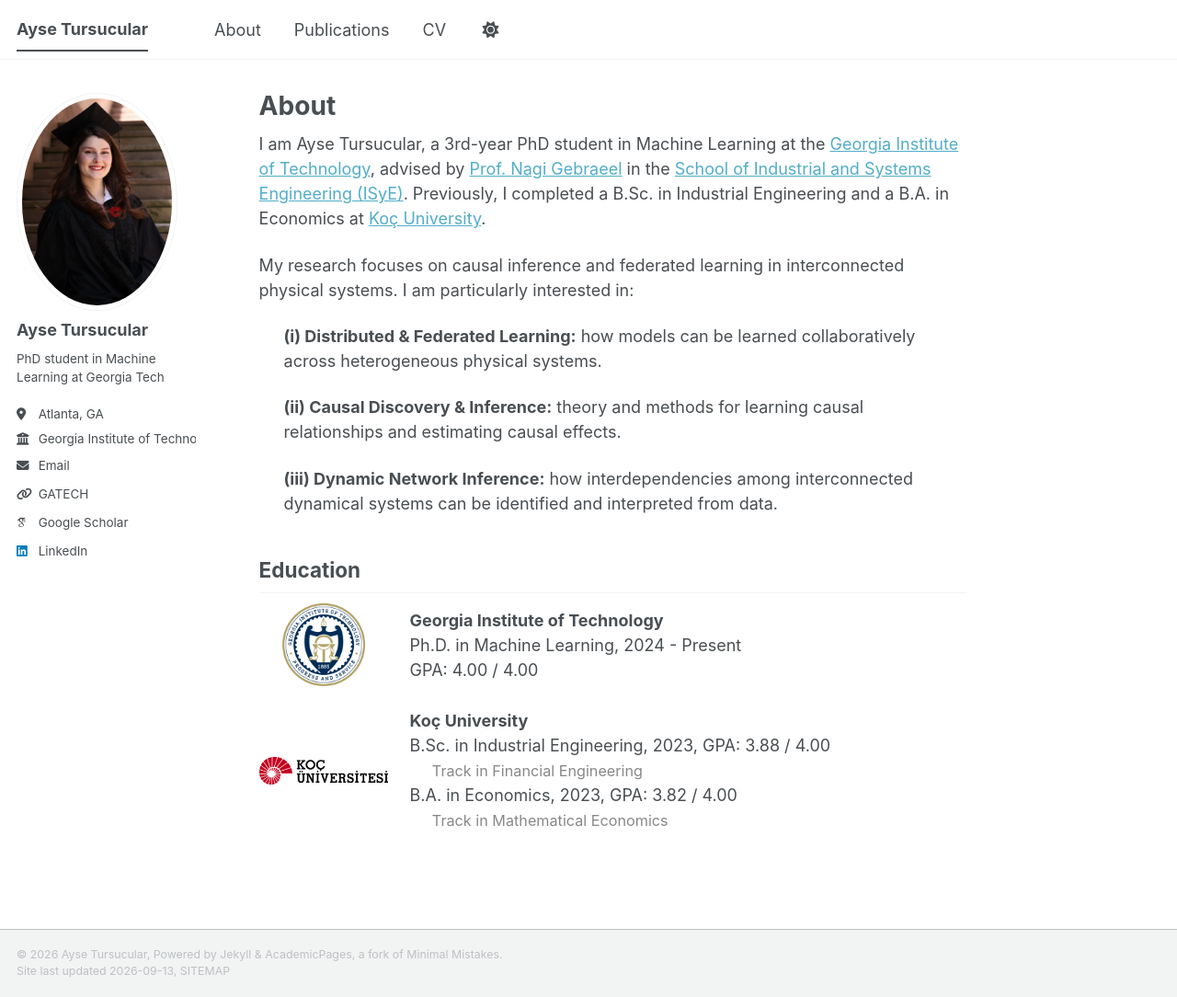
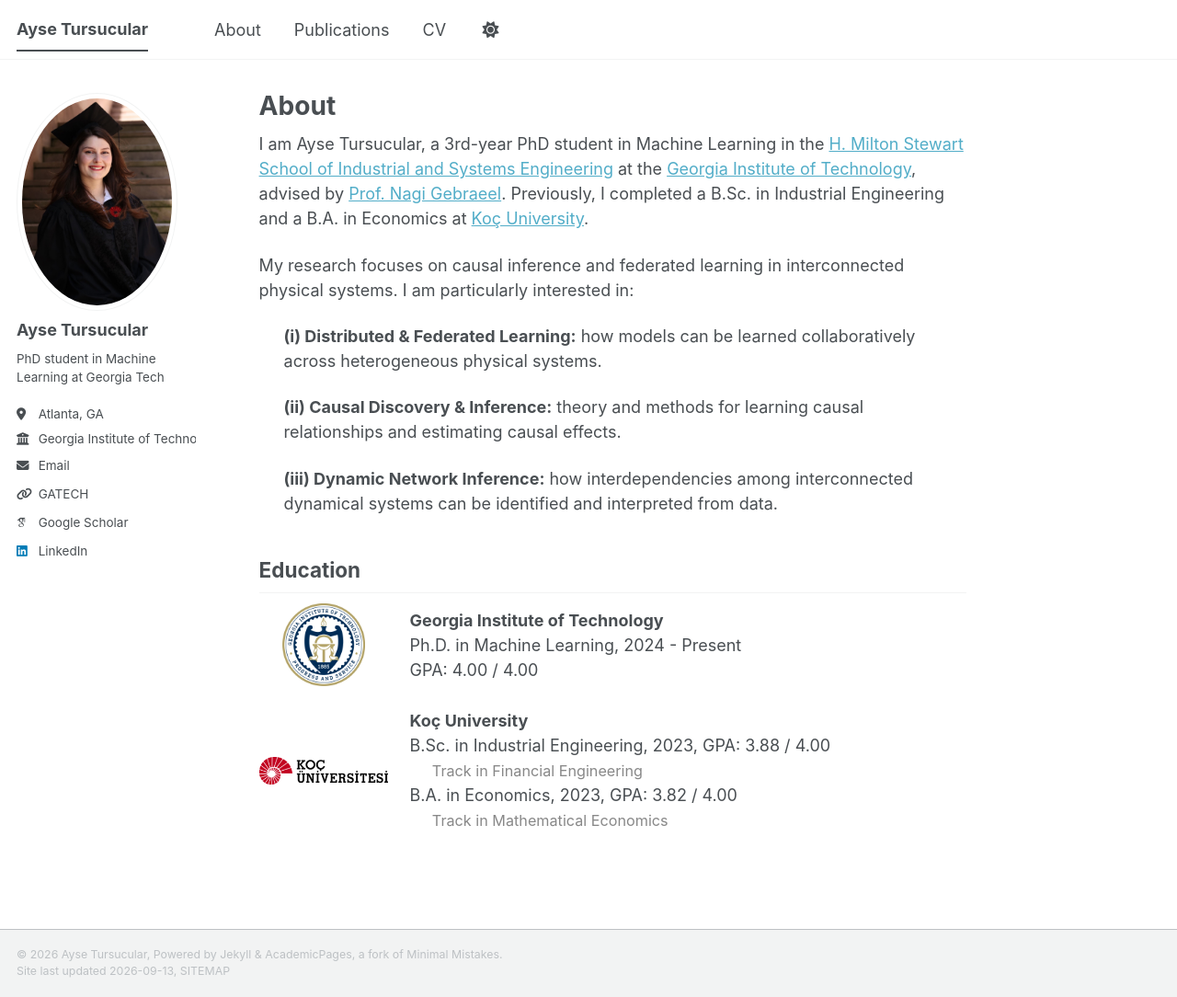
Before and after one commit to aysetursucular/aysetursucular.github.io, a Jekyll site: the page built from _pages/about.md, in a window 1280 px wide and 1084 px high. Shown: the whole window at 92% size. Built offline with Jekyll 4.4.1, drawn with Linux system fonts in a browser that asks for light colours; some web fonts are replaced; a script bundle is joined from its source files by our own code; library files that are not in the unit come from our copies.

Commit message:
Reword affiliation sentence

```diff
--- a/_pages/about.md
+++ b/_pages/about.md
@@ -7,7 +7,7 @@ redirect_from:
   - /about.html
 ---
 
-I am Ayse Tursucular, a 3rd-year PhD student in Machine Learning at the [Georgia Institute of Technology](https://www.gatech.edu/), advised by [Prof. Nagi Gebraeel](https://sites.gatech.edu/nagi/) in the [School of Industrial and Systems Engineering (ISyE)](https://www.isye.gatech.edu/). Previously, I completed a B.Sc. in Industrial Engineering and a B.A. in Economics at [Koç University](https://www.ku.edu.tr/en/).
+I am Ayse Tursucular, a 3rd-year PhD student in Machine Learning in the [H. Milton Stewart School of Industrial and Systems Engineering](https://www.isye.gatech.edu/) at the [Georgia Institute of Technology](https://www.gatech.edu/), advised by [Prof. Nagi Gebraeel](https://sites.gatech.edu/nagi/). Previously, I completed a B.Sc. in Industrial Engineering and a B.A. in Economics at [Koç University](https://www.ku.edu.tr/en/).
 
 My research focuses on causal inference and federated learning in interconnected physical systems. I am particularly interested in:
 
```
